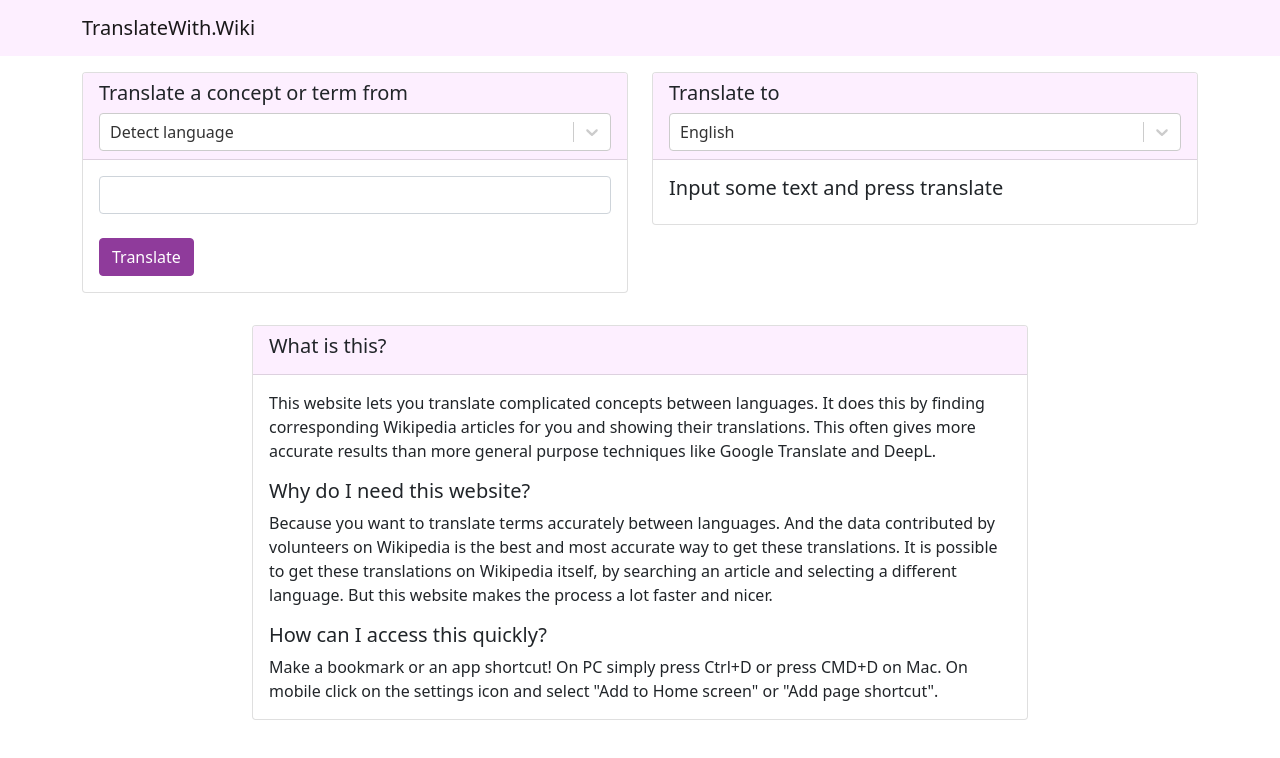
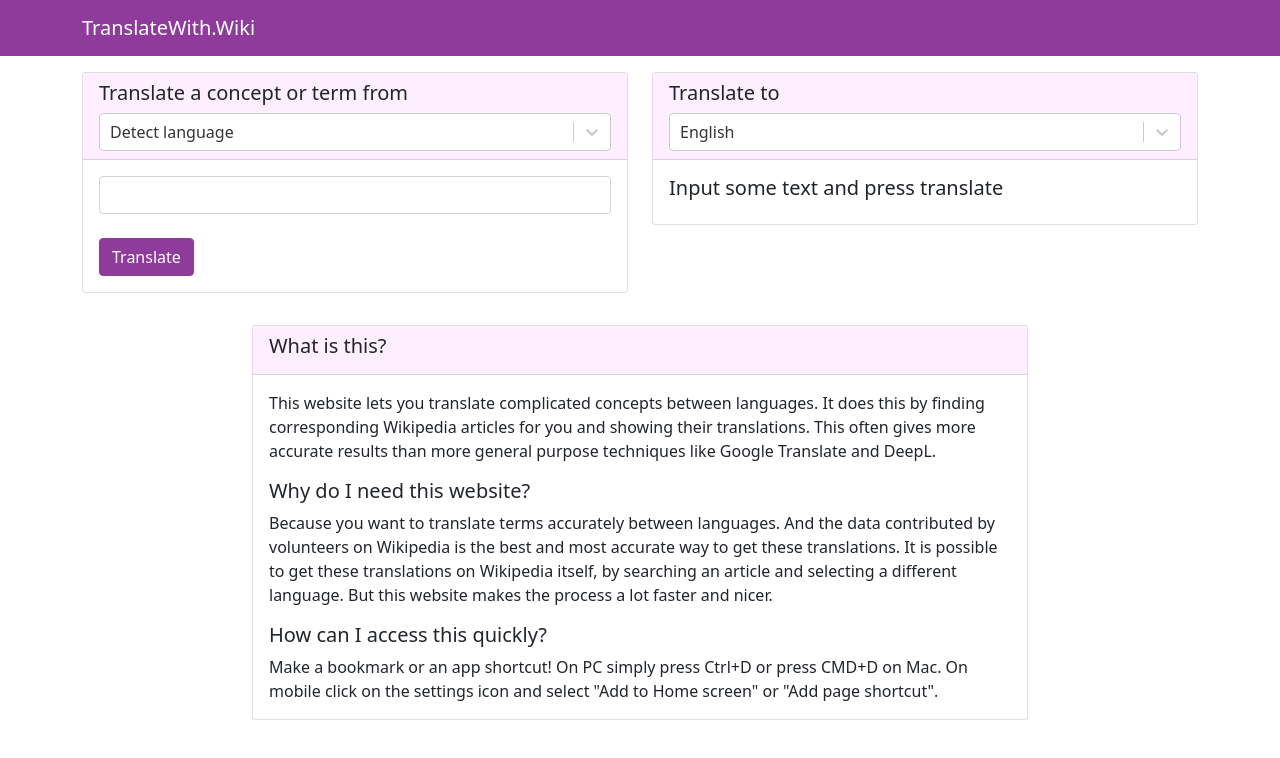
Before and after one commit to raatmarien/translatewith-wiki, a React (Create React App) app in the folder frontend/: page / in a window 1280 px wide. Shown: the top 758 px of the page. Built offline with nearby package versions, Linux system fonts and the light colour scheme.

Commit message:
Add more theming

```diff
--- a/frontend/src/App.scss
+++ b/frontend/src/App.scss
@@ -1 +1,13 @@
 @import "colored-bootstrap";
+
+.card-header {
+    background-color: $light-accent;
+}
+
+.body {
+    background-color: $page-bg;
+}
+
+.navbar {
+    background-color: $navbar-bg;
+}
--- a/frontend/src/App.tsx
+++ b/frontend/src/App.tsx
@@ -8,7 +8,7 @@ import Container from 'react-bootstrap/Container';
 function App() {
   return (
     <div className="App">
-      <Navbar bg="secondary" expand="lg" className="mb-3">
+      <Navbar variant="dark" expand="lg" className="mb-3">
         <Container>
           <Navbar.Brand>TranslateWith.Wiki</Navbar.Brand>
         </Container>
--- a/frontend/src/ArticlePossibilities.scss
+++ b/frontend/src/ArticlePossibilities.scss
@@ -1,3 +1,5 @@
+@import 'colors';
+
 .article-possibilities {
     .react-list-select {
 	display: inline-block;
@@ -33,13 +35,13 @@
 
     .is-focused {
         .list-group-item {
-            background-color: rgba(38, 132, 255, 0.08);
+            background-color: $light-accent;
         }
     }
 
     .is-selected {
         .list-group-item {
-            background-color: #0d6efd;
+            background-color: $primary;
             color: white;
 
             .badge {
--- a/frontend/src/colored-bootstrap.scss
+++ b/frontend/src/colored-bootstrap.scss
@@ -1,5 +1,4 @@
-$primary: #8f3b9b;
-$secondary: #fdefff;
+@import 'colors';
 
 $theme-colors: (
     "primary": $primary,
@@ -8,11 +7,3 @@ $theme-colors: (
 
 
 @import "~bootstrap/scss/bootstrap";
-
-.card-header {
-    background-color: $secondary;
-}
-
-.body {
-    background-color: #fffbff;
-}
--- /dev/null
+++ b/frontend/src/colors.scss
@@ -0,0 +1,5 @@
+$primary: #8f3b9b;
+$secondary: #b37ebb;
+$light-accent: #fdefff;
+$page-bg: #fffbff;
+$navbar-bg: $primary;
```
